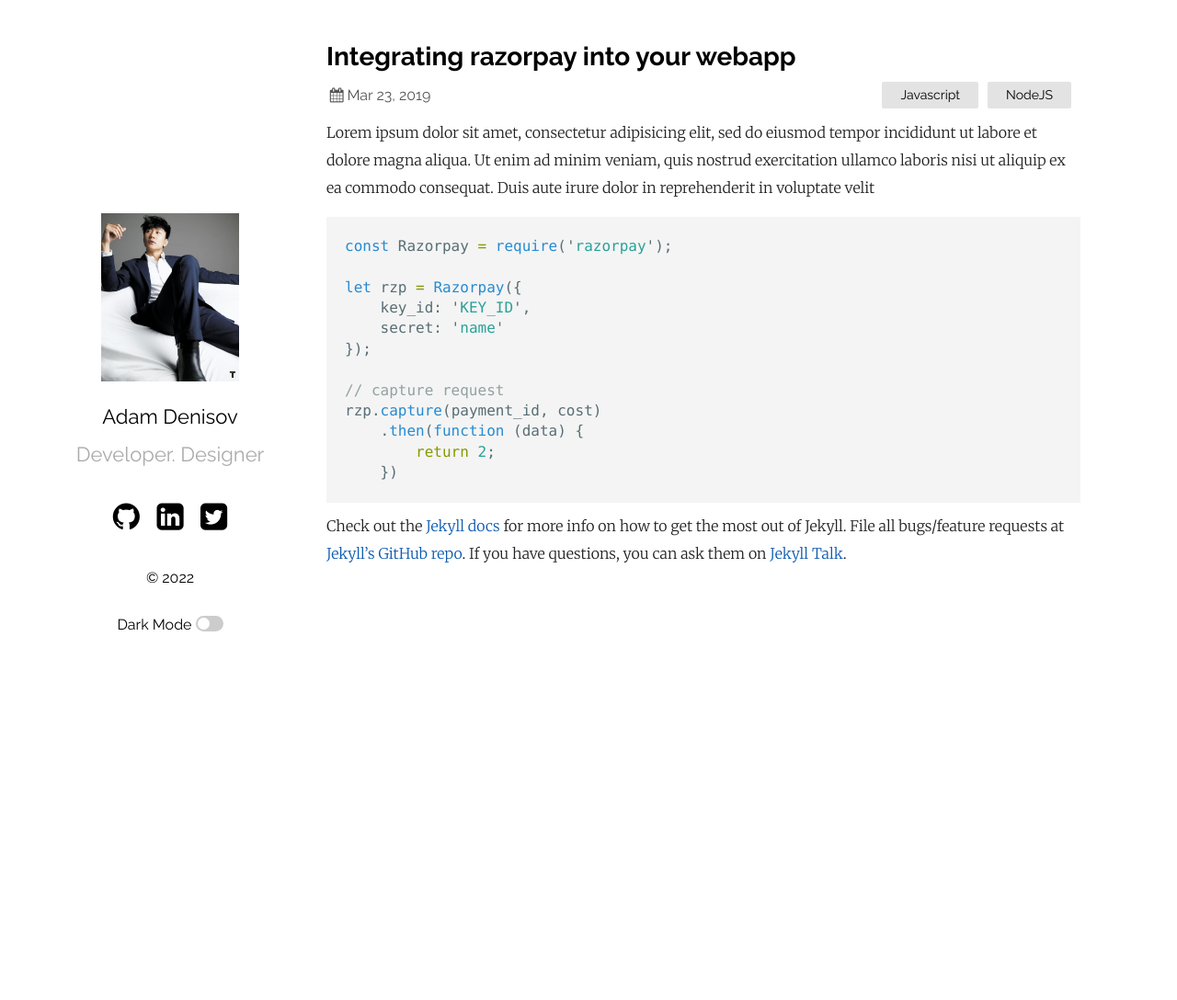
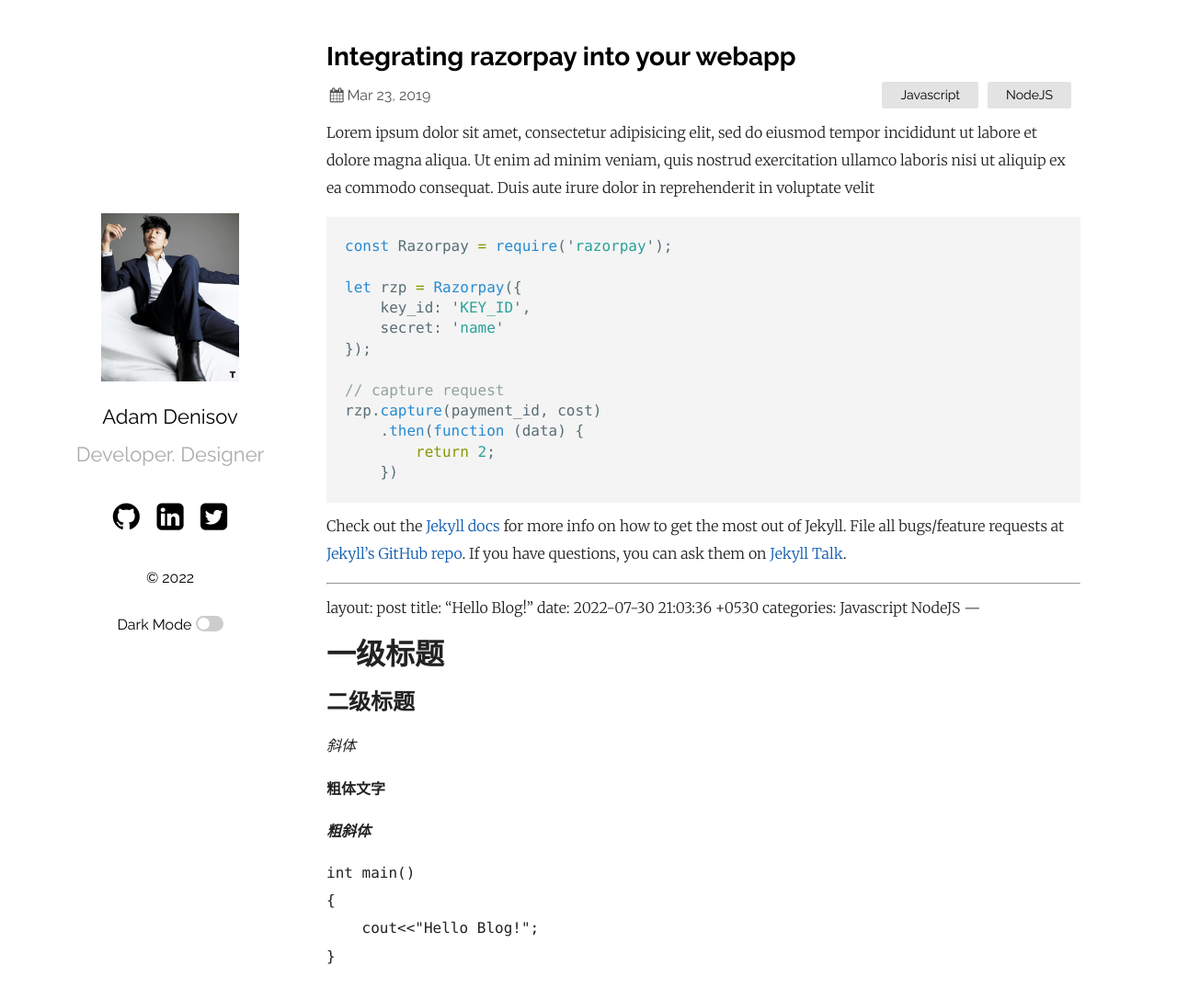
Before and after one commit to 0Jmins0/0Jmins0.github.io, a Jekyll site: the page built from _posts/2019-03-23-welcome-to-jekyll.markdown, in a window 1280 px wide and 1102 px high. Shown: the top 1088 px of the window at 92% size. Built offline with Jekyll 4.4.1, drawn with Linux system fonts in a browser that asks for light colours.

Commit message:
Update 2019-03-23-welcome-to-jekyll.markdown

````diff
--- a/_posts/2019-03-23-welcome-to-jekyll.markdown
+++ b/_posts/2019-03-23-welcome-to-jekyll.markdown
@@ -26,3 +26,24 @@ Check out the [Jekyll docs][jekyll-docs] for more info on how to get the most ou
 [jekyll-docs]: https://jekyllrb.com/docs/home
 [jekyll-gh]:   https://github.com/jekyll/jekyll
 [jekyll-talk]: https://talk.jekyllrb.com/
+---
+layout: post
+title:  "Hello Blog!"
+date:   2022-07-30 21:03:36 +0530
+categories: Javascript NodeJS
+---
+# 一级标题
+
+## 二级标题
+
+*斜体*
+
+**粗体文字**
+
+***粗斜体***
+```C
+int main()
+{
+    cout<<"Hello Blog!";
+}
+```
````
